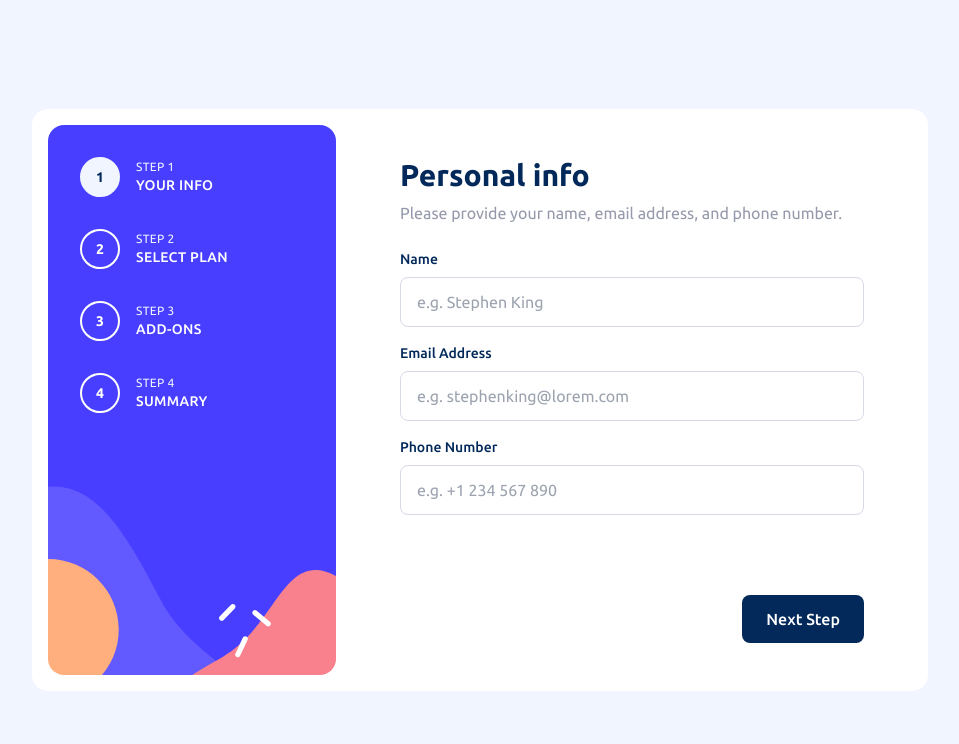
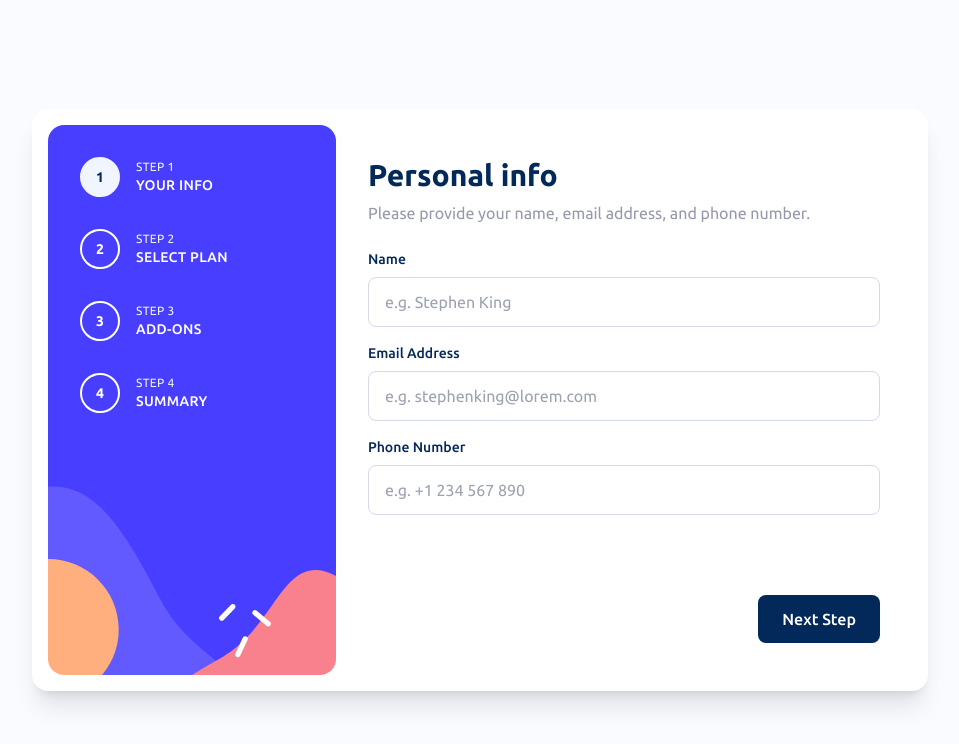
Before and after one commit to molindu/multi-step-form-main, a React (Vite) app: page / in a window 1280 px wide. Shown: the top 744 px of the page, without its empty margins (160-1119 px from the left). Built offline with nearby package versions, Linux system fonts and the light colour scheme.

Commit message:
4th step validation error fixed

```diff
--- a/src/App.tsx
+++ b/src/App.tsx
@@ -29,7 +29,7 @@ function App() {
     });
 
     const {handleSubmit, trigger} = methods;
-    console.log("current step", currentStep);
+
     const nextStep = async () => {
         let isValid = true;
 
@@ -37,13 +37,12 @@ function App() {
             isValid = await trigger(['personalInfo.name', 'personalInfo.email', 'personalInfo.phone']);
         } else if (currentStep === 2) {
             isValid = await trigger('selectedPlan');
-        }
-        else if (currentStep === 3) {
-            isValid = await trigger('addOns');
+        } else if (currentStep === 3) {
+            // Step 3 doesn't require validation, just move to next step
+            isValid = true;
         }
 
-
-        if (isValid && currentStep <= 4) {
+        if (isValid && currentStep < 4) {
             setCurrentStep(currentStep + 1);
         }
     };
@@ -63,6 +62,10 @@ function App() {
         setIsSubmitted(true);
     };
 
+    const handleConfirm = () => {
+        handleSubmit(onSubmit)();
+    };
+
     const renderStep = () => {
         if (isSubmitted) {
             return <ThankYou/>;
@@ -76,7 +79,7 @@ function App() {
             case 3:
                 return <StepThree/>;
             case 4:
-                return <StepFour onChangePlan={goToStep2}/>;
+                return <StepFour onChangePlan={goToStep2} onConfirm={handleConfirm}/>;
             default:
                 return <StepOne/>;
         }
@@ -120,7 +123,7 @@ function App() {
                                 ) : (
                                     <button
                                         type="submit"
-                                        onClick={handleSubmit(onSubmit)}
+                                        onClick={handleConfirm}
                                         className="bg-purple-600 text-white px-6 py-3 rounded-lg font-medium hover:bg-opacity-90 transition-colors"
                                     >
                                         Confirm
@@ -135,17 +138,16 @@ function App() {
     }
 
     return (
-        <div className="min-h-screen bg-blue-100 font-ubuntu flex items-center justify-center p-4">
-            <div className="bg-white rounded-2xl p-4 max-w-4xl w-full">
-                <div className="flex">
+        <div className="min-h-screen bg-blue-50 font-ubuntu flex items-center justify-center p-4">
+            <div className="bg-white rounded-2xl p-4 shadow-xl max-w-4xl w-full">
+                <div className="flex gap-8">
                     <div className="w-1/3">
                         <Sidebar currentStep={currentStep}/>
                     </div>
 
-                    <div className="flex-1 px-16 py-8 pr-12 ">
+                    <div className="flex-1 py-8 pr-8">
                         <FormProvider {...methods}>
-                            <form onSubmit={handleSubmit(onSubmit)}
-                                  className="h-full flex flex-col">
+                            <div className="h-full flex flex-col">
                                 <div className="flex-1">
                                     {renderStep()}
                                 </div>
@@ -168,21 +170,22 @@ function App() {
                                             <button
                                                 type="button"
                                                 onClick={nextStep}
-                                                className="bg-blue-950 text-white px-6 py-3 rounded-lg font-medium hover:bg-opacity-80 transition-colors"
+                                                className="bg-blue-950 text-white px-6 py-3 rounded-lg font-medium hover:bg-opacity-90 transition-colors"
                                             >
                                                 Next Step
                                             </button>
                                         ) : (
                                             <button
-                                                type="submit"
-                                                className="bg-purple-600 text-white px-6 py-3 rounded-lg font-medium hover:bg-opacity-80 transition-colors"
+                                                type="button"
+                                                onClick={handleConfirm}
+                                                className="bg-purple-600 text-white px-6 py-3 rounded-lg font-medium hover:bg-opacity-90 transition-colors"
                                             >
                                                 Confirm
                                             </button>
                                         )}
                                     </div>
                                 )}
-                            </form>
+                            </div>
                         </FormProvider>
                     </div>
                 </div>
--- a/src/components/StepFour.tsx
+++ b/src/components/StepFour.tsx
@@ -1,15 +1,16 @@
 import React from 'react';
-import { useFormContext } from 'react-hook-form';
-import { FormData } from '../types/form';
-import { plans } from '../data/plans';
-import { addOns } from '../data/addOns';
+import {useFormContext} from 'react-hook-form';
+import {FormData} from '../types/form';
+import {plans} from '../data/plans';
+import {addOns} from '../data/addOns';
 
 interface StepFourProps {
     onChangePlan: () => void;
+    onConfirm: () => void;
 }
 
-export const StepFour: React.FC<StepFourProps> = ({ onChangePlan }) => {
-  const { watch } = useFormContext<FormData>();
+export const StepFour: React.FC<StepFourProps> = ({onChangePlan, onConfirm}) => {
+    const {watch} = useFormContext<FormData>();
     const selectedPlan = watch('selectedPlan');
     const selectedAddOns = watch('addOns') || [];
     const isYearly = watch('isYearly');
```
Lines whose indentation alone changed are shown as unchanged.
